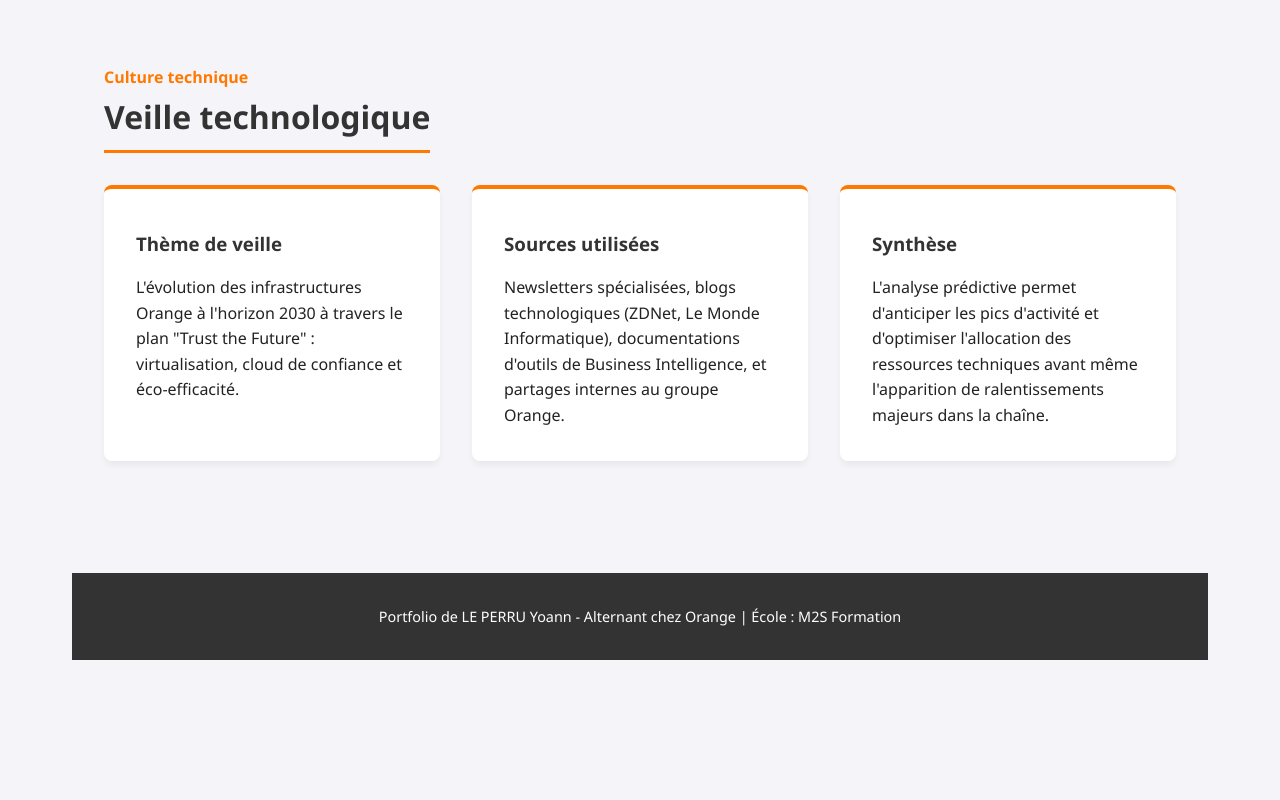
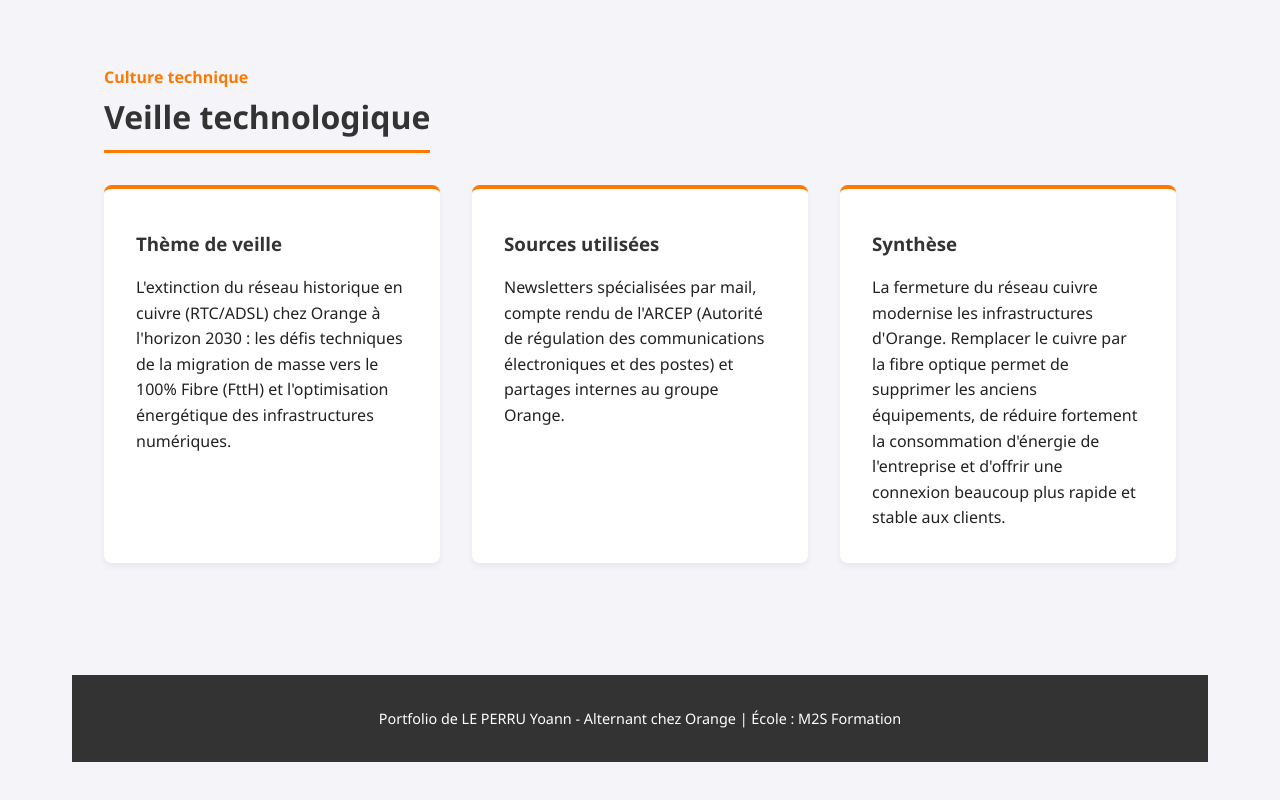
Before and after one commit to heldulon/Site, a plain HTML site: page index.html in a window 1280 px wide. Shown: the part 2662-3462 px from the top of the page. Before the commit the page ends 3370 px from the top, so only its background shows below. Drawn offline with Linux system fonts and the light colour scheme.

Commit message:
Add files via upload

```diff
--- a/index.html
+++ b/index.html
@@ -372,15 +372,15 @@
         <div class="card-grid">
             <div class="card">
                 <h3>Thème de veille</h3>
-                <p>L'évolution des infrastructures Orange à l'horizon 2030 à travers le plan "Trust the Future" : virtualisation, cloud de confiance et éco-efficacité.</p>
+                <p>L'extinction du réseau historique en cuivre (RTC/ADSL) chez Orange à l'horizon 2030 : les défis techniques de la migration de masse vers le 100% Fibre (FttH) et l'optimisation énergétique des infrastructures numériques.</p>
             </div>
             <div class="card">
                 <h3>Sources utilisées</h3>
-                <p>Newsletters spécialisées, blogs technologiques (ZDNet, Le Monde Informatique), documentations d'outils de Business Intelligence, et partages internes au groupe Orange.</p>
+                <p>Newsletters spécialisées par mail, compte rendu de l'ARCEP (Autorité de régulation des communications électroniques et des postes) et partages internes au groupe Orange.</p>
             </div>
             <div class="card">
                 <h3>Synthèse</h3>
-                <p>L'analyse prédictive permet d'anticiper les pics d'activité et d'optimiser l'allocation des ressources techniques avant même l'apparition de ralentissements majeurs dans la chaîne.</p>
+                <p>La fermeture du réseau cuivre modernise les infrastructures d'Orange. Remplacer le cuivre par la fibre optique permet de supprimer les anciens équipements, de réduire fortement la consommation d'énergie de l'entreprise et d'offrir une connexion beaucoup plus rapide et stable aux clients.</p>
             </div>
         </div>
     </section>
```
